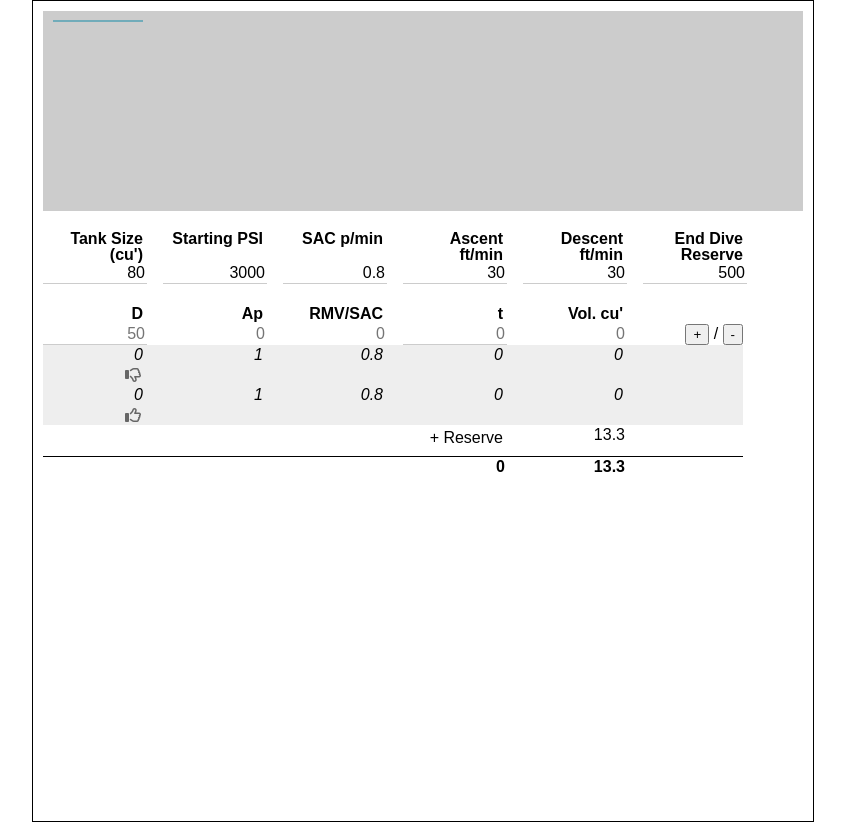
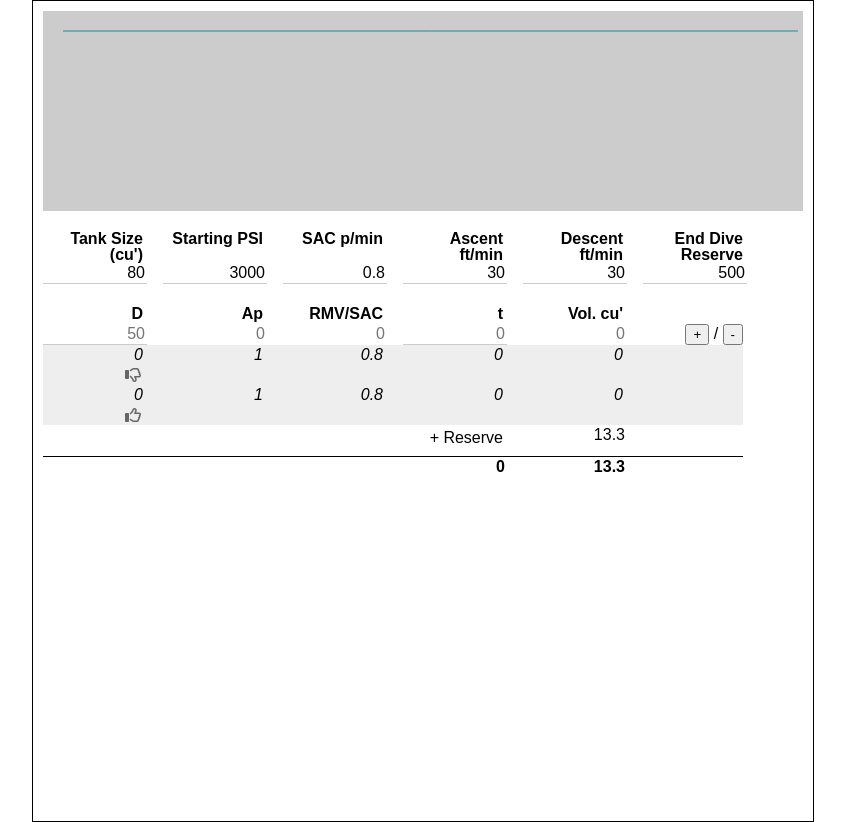
Before and after one commit to kentgeorgeson/diveplanner, a plain HTML site: page index.html in a window 1280 px wide. Shown: the whole page, without its empty margins (217-1062 px from the left). Drawn offline with nearby package versions, Linux system fonts and the light colour scheme.

Commit message:
updating chart

```diff
--- a/index.html
+++ b/index.html
@@ -11,7 +11,7 @@
         <link rel="stylesheet" href="style.css" />
     </head>
     <body>
-        <div class="chart"><canvas id="diveplan" width="100%" height="100%"></canvas></div>
+        <div class="chart"><canvas id="diveplan" width="755px" ></canvas></div>
         <main>
             <div class="row">
                 <div class="table">
--- a/planner.js
+++ b/planner.js
@@ -5,26 +5,26 @@ function drawDivePlan() {
     ctx.clearRect(0, 0, c.width, c.height);
     var width = c.width;
     var height = c.height;
+    var scalefactor = 2;
     ctx.beginPath();
-    ctx.moveTo(10, 10);
-    ctx.lineTo(width, 10);
+    ctx.moveTo(20, 20);
+    console.log(width);
+    ctx.lineTo(width, 20);
     ctx.stroke();
 
     var startx = 10;
     var starty = 10;
     var count = 1;
-    var time = 0
-    var depth = 0
+    var time = 0 + starty;
+    var depth = 0 + startx;
 
     $('.stop-row').each( function() {
         ctx.strokeStyle = "#068d29";
         ctx.beginPath();
-        ctx.moveTo(time + startx, depth + starty);
-        count += 1;
-        startx = 10 * count;
-        starty = parseFloat($(this).find('input.depth').val())
-        console.log(startx, starty)
-        ctx.lineTo(startx, starty);
+        ctx.moveTo(time * scalefactor, depth * scalefactor);
+        depth = parseFloat($(this).find('input.depth').val()) + starty
+        time = time + parseFloat($(this).find('input.time').val())
+        ctx.lineTo(time * scalefactor, depth * scalefactor);
         ctx.stroke();
 
     });
```
